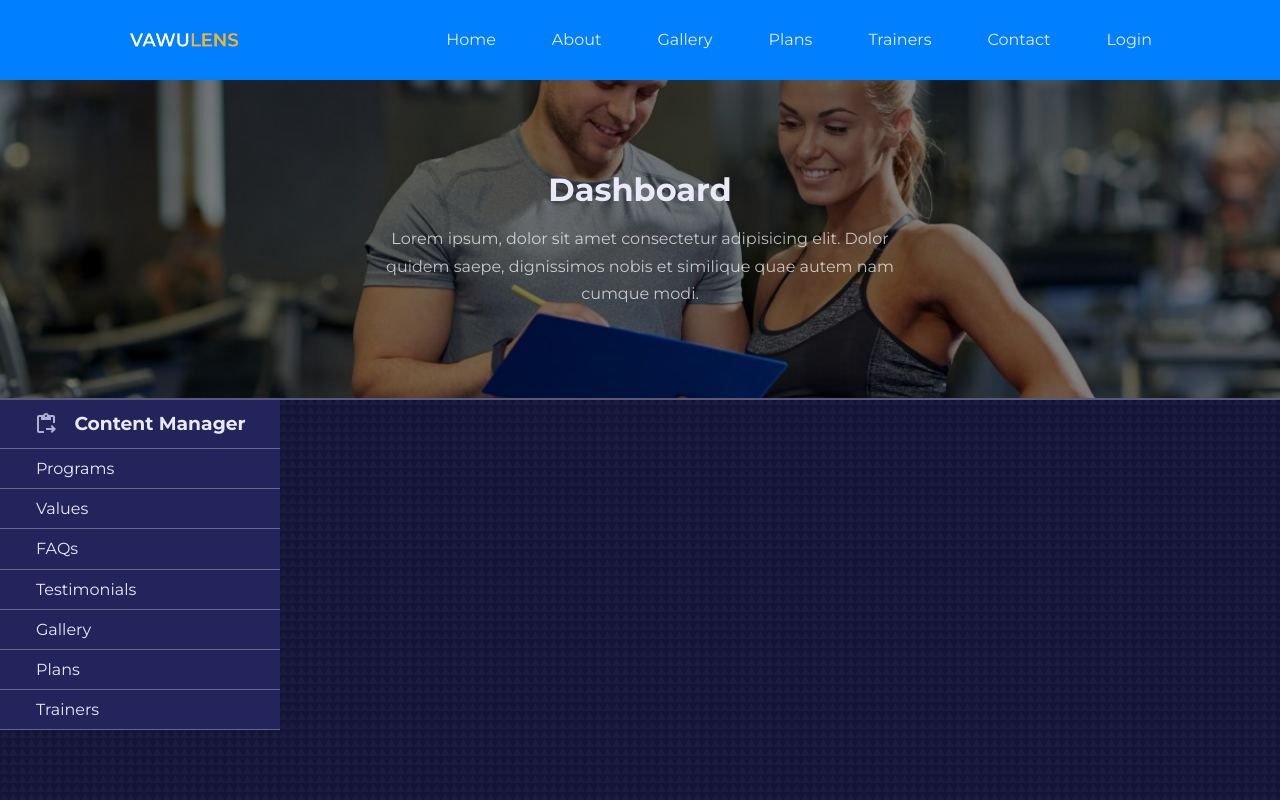
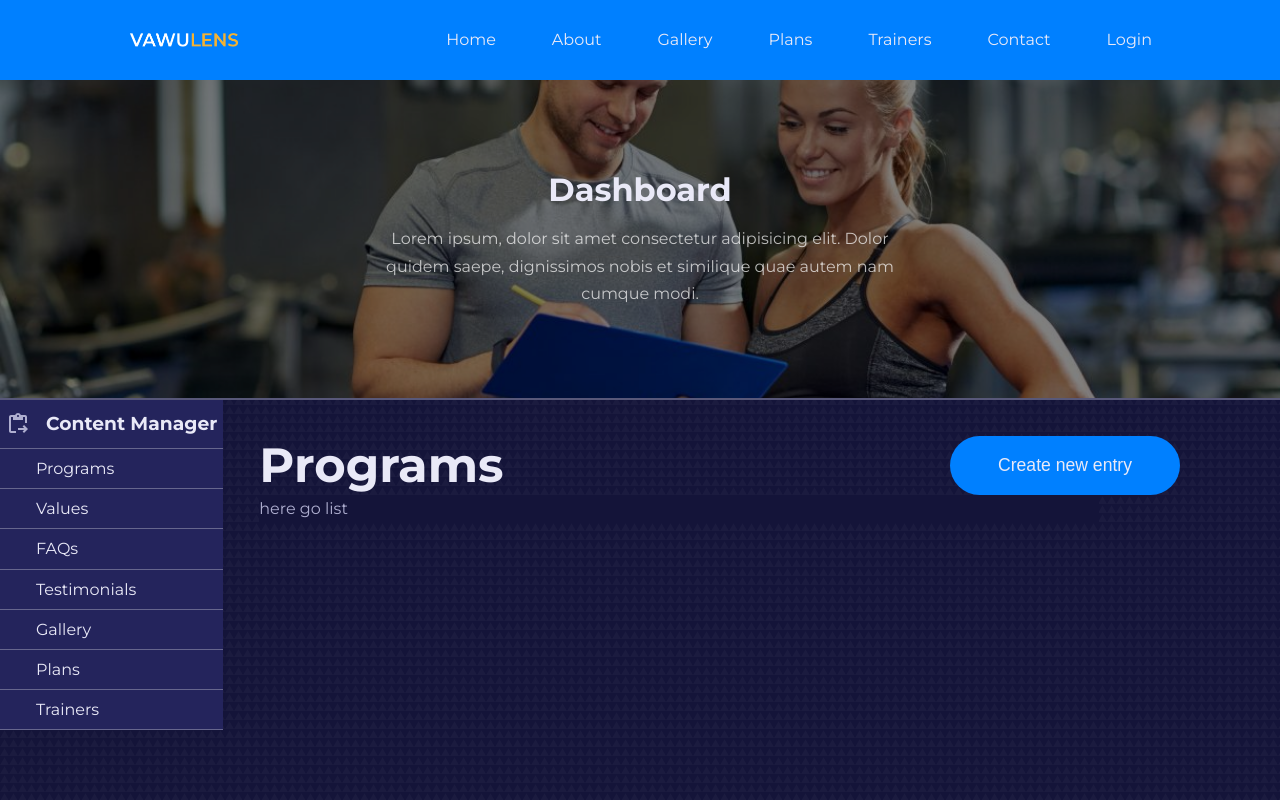
Before and after one commit to jorgezeza/REACT-JS-Gym-Project-Tutorial-By-EGATOR, a React (Create React App) app: page /admin in a window 1280 px wide. Shown: the top 800 px of the page. Built offline with nearby package versions, Linux system fonts and the light colour scheme.

Commit message:
Feat: create ContentADM component

```diff
--- /dev/null
+++ b/src/components/ContentADM.jsx
@@ -0,0 +1,16 @@
+const ContentADM = () => {
+  return (
+    <div className="container__content-adm" >
+      <div className="content__header-adm">
+        <h1>Programs</h1>
+        <button className="btn lg">Create new entry</button>
+      </div>
+
+      <div className="content__wrapper">
+        here go list
+      </div>
+    </div>
+  )
+}
+
+export default ContentADM
--- a/src/components/NavbarADM.jsx
+++ b/src/components/NavbarADM.jsx
@@ -1,6 +1,5 @@
 import { MdOutlineContentPasteGo } from "react-icons/md"
 import { NavLink } from "react-router-dom"
-// import {programs} from "../data"
 
 const NavbarADM = () => {
   return (
--- a/src/pages/admin/admin.css
+++ b/src/pages/admin/admin.css
@@ -1,3 +1,13 @@
+.container__adm{
+  display: flex;
+  gap: 2.25rem;
+}
+
+.container__content-adm {
+  width: 100%;
+}
+
+
 .nav__container-adm {
   width: 280px;
   background: var(--color-gray-500);
@@ -7,12 +17,12 @@
   display: flex;
   justify-content: center;
   align-items: center;
-  gap: 16px;
+  gap: 1rem;
   padding: 12px 0;
 }
 
 .nav__header-adm svg {
-  font-size: 24px;
+  font-size: 1.5rem;
 }
 
 .divider {
@@ -30,12 +40,12 @@
 .nav__menu-adm li {
   padding: 6px 0;
   border-bottom: 1px solid rgba(255, 255, 255, .3);
-  width: 100%
+  width: 100%;
 }
 
 .nav__menu-adm li a {
   display: block;
-  margin-left: 36px;
+  margin-left: 2.25rem;
   box-sizing: content-box;
 }
 
@@ -45,3 +55,26 @@
   color: var(--color-gray-600);
   cursor: pointer;
 }
+
+
+
+
+
+
+.content__header-adm {
+  display: flex;
+  justify-content: space-between;
+  width: 100%;
+  align-items: center;
+  margin-top: 2.25rem;
+}
+
+.content__header-adm button {
+  max-height: 3.813rem;
+  margin-right: 6.25rem;
+}
+
+.content__wrapper {
+  max-width: 52.5rem;
+  background: var(--color-gray-600);
+}
--- a/src/pages/admin/admin.jsx
+++ b/src/pages/admin/admin.jsx
@@ -1,6 +1,7 @@
 import Header from "../../components/Header"
 import ADMGym from "../../images/ADMGym.jpg"
 import NavbarADM from "../../components/NavbarADM"
+import ContentADM from "../../components/ContentADM"
 import { Routes, Route } from "react-router-dom"
 import "./admin.css"
 
@@ -11,12 +12,13 @@ const Admin = () => {
         Lorem ipsum, dolor sit amet consectetur adipisicing elit.
         Dolor quidem saepe, dignissimos nobis et similique quae autem nam cumque modi.
       </Header>
+      <div className="container__adm" >
+        <Routes>
+          <Route path="/" element={<NavbarADM />} />
+        </Routes>
 
-      <Routes>
-        <Route path="/" element={<NavbarADM />} />
-      </Routes>
-
-
+        <ContentADM />
+      </div>
     </>
   )
 }
```
